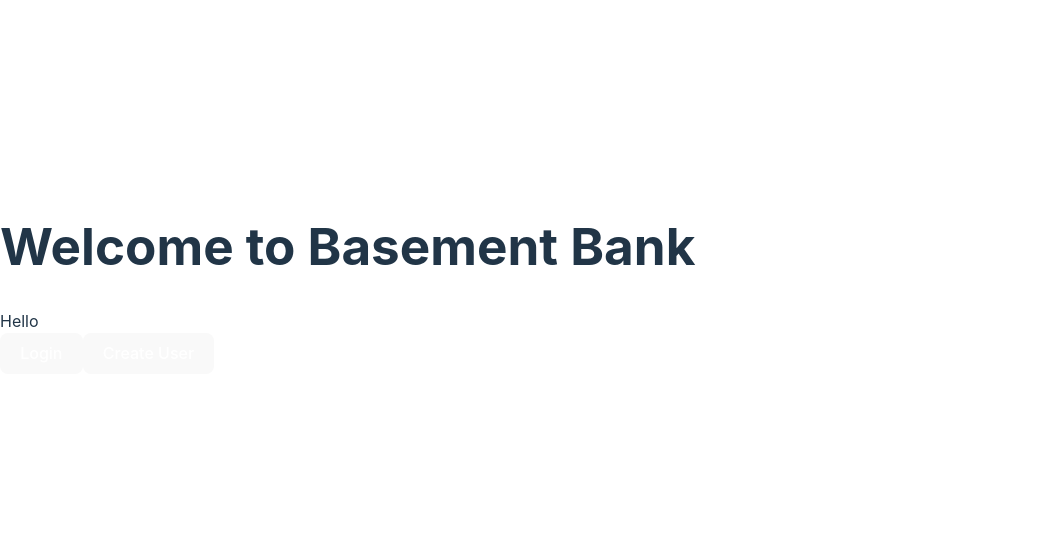
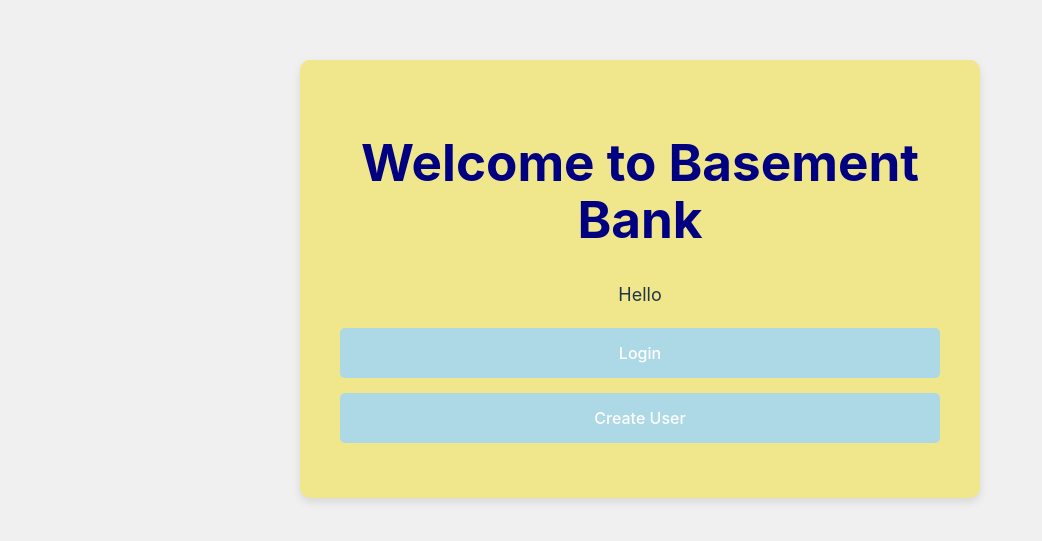
Before and after one commit to stump297/Basement-Bank-, a React (Vite) app in the folder client/: page / in a window 1280 px wide. Shown: the part 121-662 px from the top of the page, without its empty margins (0-1042 px from the left). Built offline with nearby package versions, Linux system fonts and the light colour scheme.

Commit message:
more css

```diff
--- a/client/src/app/pages/css/CreateBasement.css
+++ b/client/src/app/pages/css/CreateBasement.css
@@ -1,10 +1,20 @@
+body {
+  display: flex;
+  justify-content: center;
+  align-items: center;
+  height: 100vh;
+  margin: 0;
+  background-color: #f0f0f0; /* light grey background for the whole page */
+}
+
 .create-basement {
   background-color: #e6e6fa; /* Lavender */
   width: 70%; /* Take up more of the page */
+  max-width: 800px; /* Ensure it doesn't get too wide */
   padding: 40px;
   border-radius: 10px;
-  margin: 50px auto; /* Center the container */
   text-align: center;
+  box-shadow: 0 4px 8px rgba(0, 0, 0, 0.1); /* Add a subtle shadow for better visibility */
 }
 
 .create-basement h1 {
--- a/client/src/app/pages/css/Login.css
+++ b/client/src/app/pages/css/Login.css
@@ -1,29 +1,44 @@
-.my-basements {
-  background-color: #f0f8ff; /* AliceBlue */
-  width: 70%; /* Take up more of the page */
-  padding: 40px;
-  border-radius: 10px;
-  margin: 50px auto; /* Center the container */
-  text-align: center;
+body {
+  display: flex;
+  justify-content: center;
+  align-items: center;
+  height: 100vh;
+  margin: 0;
+  background-color: #f0f0f0; /* light grey background for the whole page */
 }
 
-.my-basements h1 {
-  color: #4682b4; /* SteelBlue */
+.login-container {
+  background-color: #f0e68c; /* light yellow */
+  width: 200%; /* Adjust the width as needed */
+  max-width: 600px; /* Ensure it doesn't get too wide */
+  height: 200%; /* Adjust the height as needed */
+  padding: 40px; /* Increase padding for more space inside the container */
+  border-radius: 10px;
+  text-align: center;
+  box-shadow: 0 4px 8px rgba(0, 0, 0, 0.1); /* Add a subtle shadow for better visibility */
 }
 
-.my-basements div {
+.login-container h1 {
+  color: #000080; /* navy blue */
+}
+
+.greeting {
+  font-size: large;
   margin-bottom: 20px;
 }
 
-.my-basements button {
-  width: 60%; /* Adjust width to fit the larger container */
+#login,
+#create-user {
+  width: 100%;
+  padding: 15px; /* Increase padding for larger buttons */
+  margin-bottom: 15px; /* Increase margin for more space between buttons */
   background-color: #add8e6; /* light blue */
   border: none;
   border-radius: 5px;
-  padding: 15px;
   cursor: pointer;
 }
 
-.my-basements button:hover {
+#login:hover,
+#create-user:hover {
   background-color: #87ceeb; /* sky blue */
 }
```
